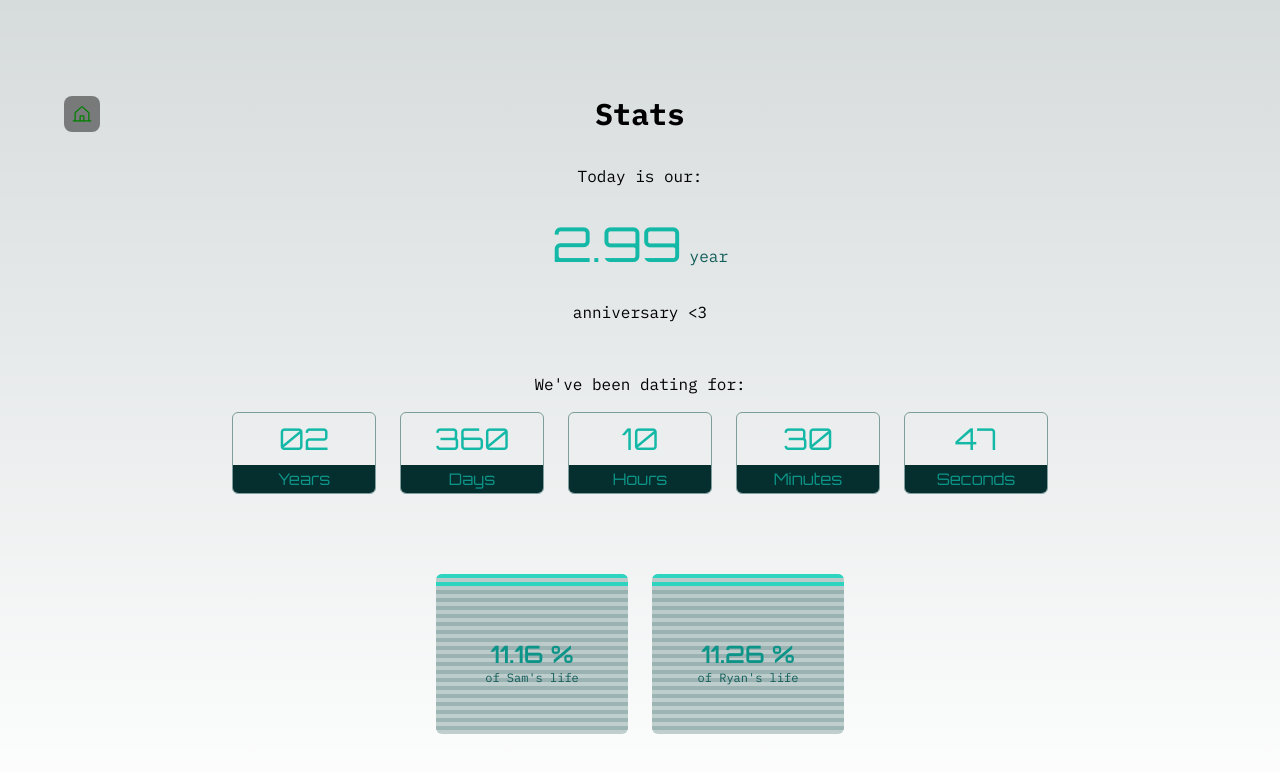
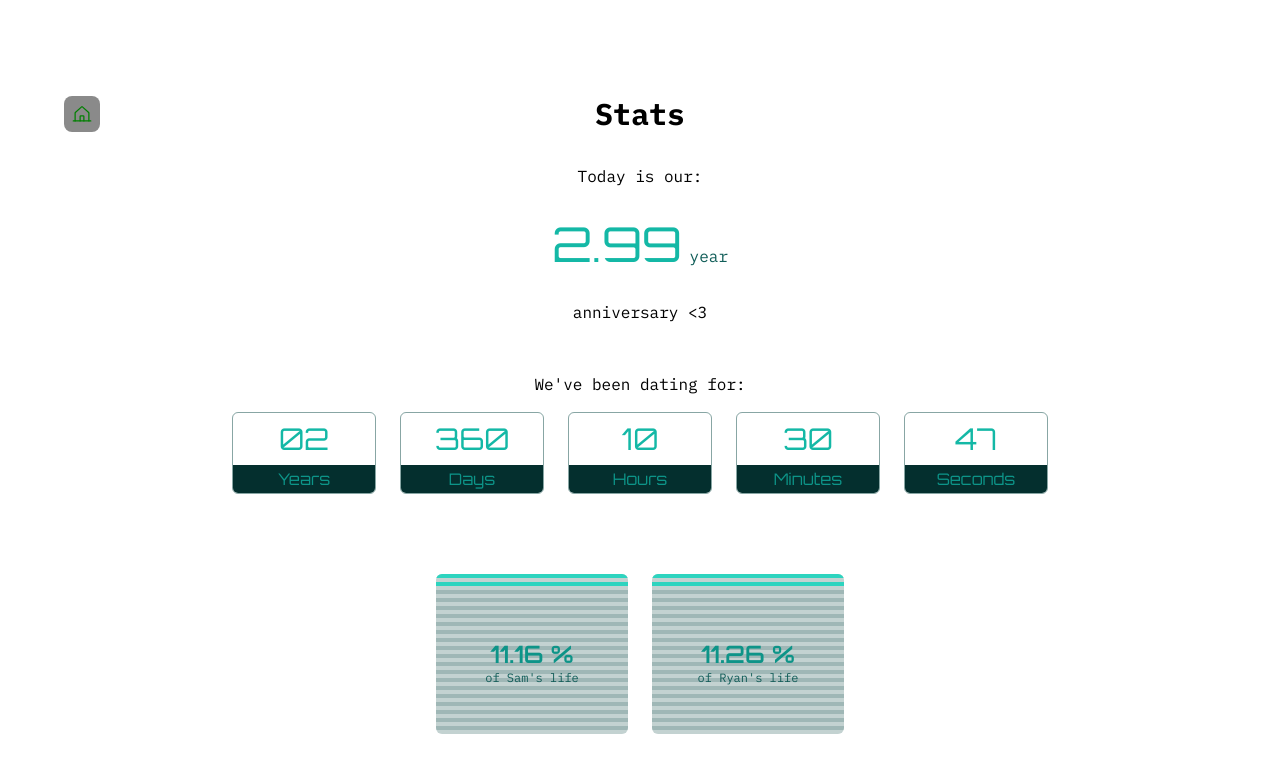
Before and after one commit to ryanfurrh/sam-aswellas-ryan, a Next.js app: page /stats in a window 1280 px wide. Shown: the top 772 px of the page. Built offline with nearby package versions, Linux system fonts and the light colour scheme.

Commit message:
Add blend modes to global css

```diff
--- a/src/app/globals.css
+++ b/src/app/globals.css
@@ -1,6 +1,20 @@
 @tailwind base;
 @tailwind components;
 @tailwind utilities;
+@layer utilities {
+  .pixelated {
+    image-rendering: pixelated;
+  }
+  .luminosity {
+    mix-blend-mode: luminosity;
+  }
+  .difference {
+    mix-blend-mode: difference;
+  }
+  .hue {
+    mix-blend-mode: hue;
+  }
+}
 
 :root {
   --foreground-rgb: 0, 0, 0;
@@ -15,13 +29,3 @@
     --background-end-rgb: 0, 0, 0;
   }
 }
-
-body {
-  color: rgb(var(--foreground-rgb));
-  background: linear-gradient(
-      to bottom,
-      transparent,
-      rgb(var(--background-end-rgb))
-    )
-    rgb(var(--background-start-rgb));
-}
```
